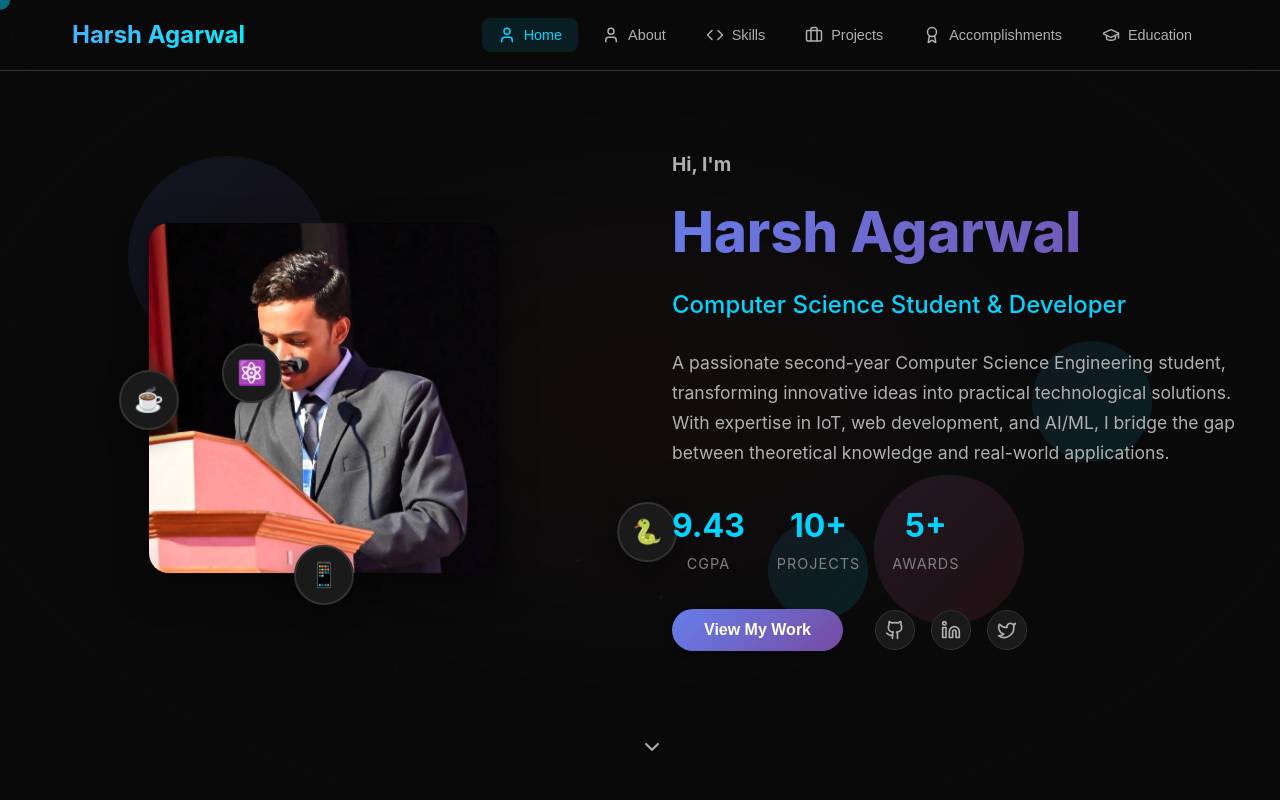
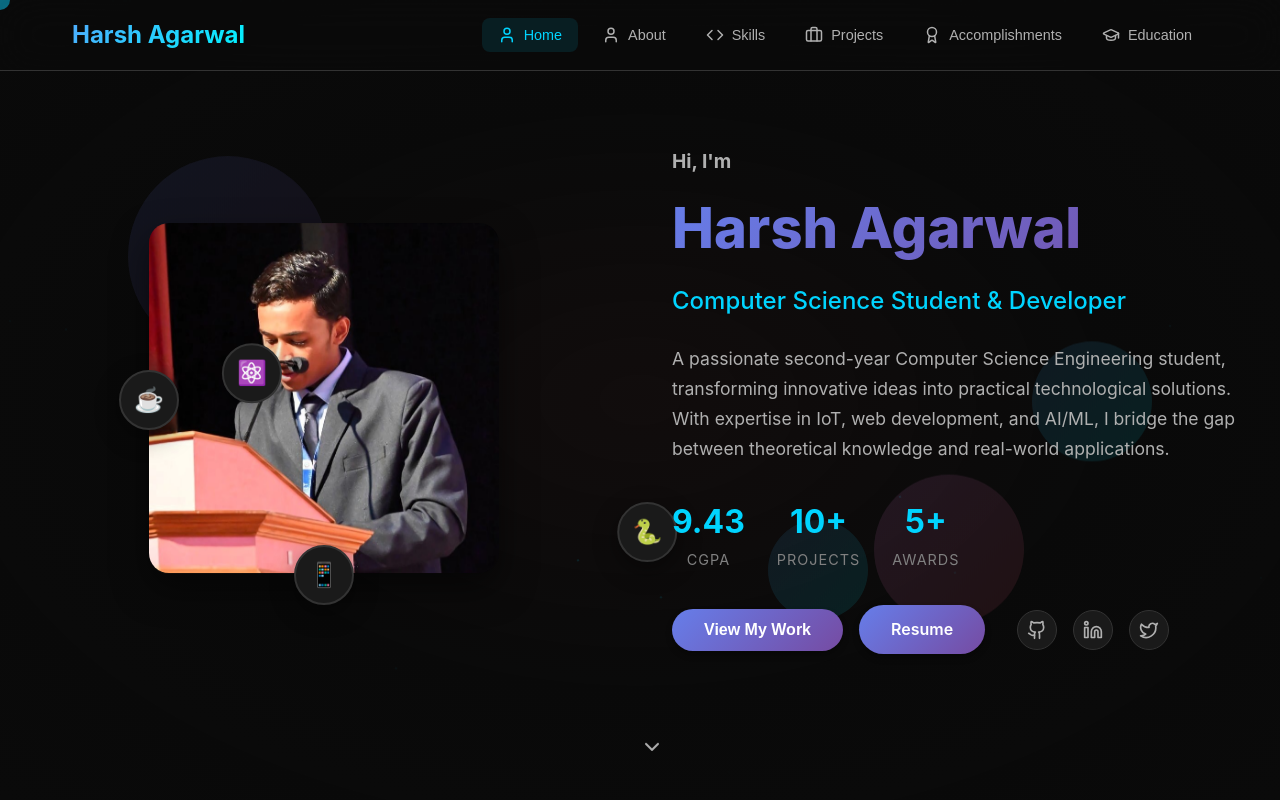
Before and after one commit to harshagar12/Portfolio, a Next.js app: page / in a window 1280 px wide. Shown: the top 800 px of the page. Built offline with nearby package versions, Linux system fonts and the light colour scheme.

Commit message:
Added Resume

```diff
--- a/src/app/page.tsx
+++ b/src/app/page.tsx
@@ -213,6 +213,16 @@ export default function Portfolio() {
                 >
                   View My Work
                 </button>
+                <a
+                  href="/Resume.pdf"
+                  className="btn btn-primary"
+                  target="_blank"
+                  rel="noopener noreferrer"
+                  onMouseEnter={() => setCursorVariant("hover")}
+                  onMouseLeave={() => setCursorVariant("default")}
+                >
+                  Resume
+                </a>
                 <div className="social-links-hero">
                   <a
                     href="https://github.com/harshagar12"
```
Also changed, not shown: 1 other file (tests, documents, lock files or other folders).
